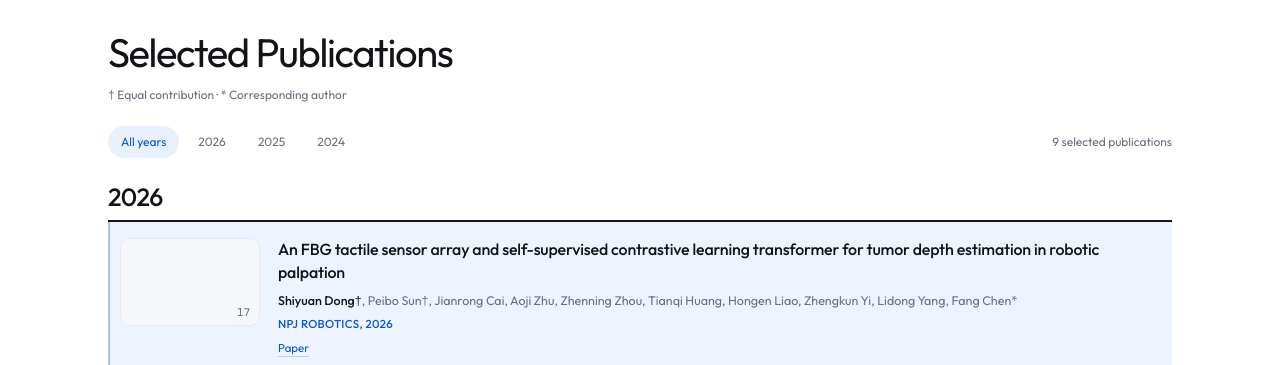
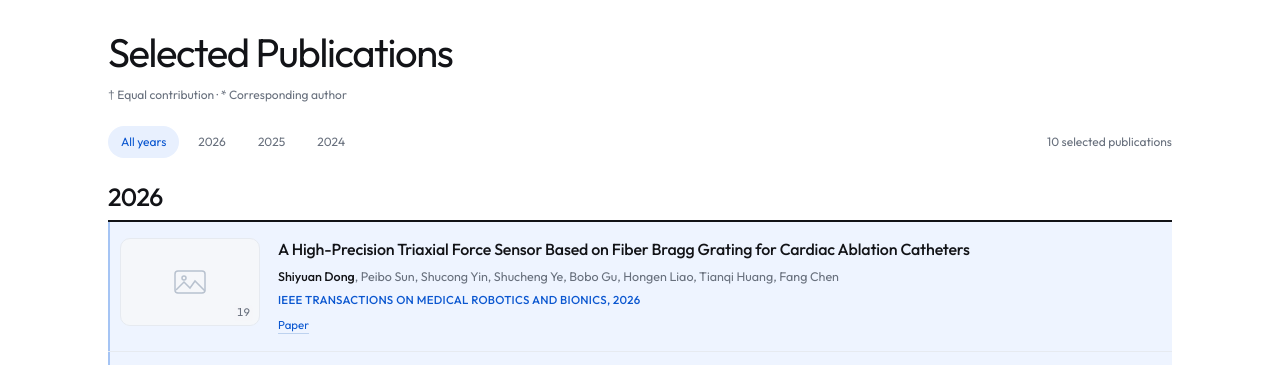
Before and after one commit to ShiyuanDong-Robot/shiyuandong-robot.github.io, a plain HTML site: page index.html in a window 1280 px wide. Shown: the part 1200-1565 px from the top of the page. Drawn offline with Linux system fonts and the light colour scheme; no server answers; grey boxes are pictures that could not be loaded.

Commit message:
Add highlighted cardiac ablation force sensor publication

```diff
--- a/index.html
+++ b/index.html
@@ -144,10 +144,21 @@
                         <button type="button" data-filter="2024" aria-pressed="false">2024</button>
                         <button type="button" data-filter="2023" aria-pressed="false">2023</button>
                     </div>
-                    <p class="publication-count" role="status" aria-live="polite">18 publications</p>
+                    <p class="publication-count" role="status" aria-live="polite">19 publications</p>
                 </div>
                 <div id="publication-list">
-                <div class="publication-group" data-publication-year="2026"><h3 class="year-heading">2026</h3><div class="pub-list"><article class="pub-item" data-year="2026"><div class="pub-media" data-media-id="13">
+                <div class="publication-group" data-publication-year="2026"><h3 class="year-heading">2026</h3><div class="pub-list"><article class="pub-item pub-featured" data-year="2026"><div class="pub-media" data-media-id="19">
+<div class="media-placeholder" aria-hidden="true"><svg viewBox="0 0 32 24" fill="none" stroke="currentColor" stroke-width="1.5"><rect x="1" y="1" width="30" height="22" rx="3"/><circle cx="10" cy="8" r="2"/><path d="m2 20 8-8 6 6 5-7 10 10"/></svg></div>
+<span class="pub-number" aria-hidden="true">19</span>
+</div><div class="pub-content">
+<h4 class="pub-title">A High-Precision Triaxial Force Sensor Based on Fiber Bragg Grating for Cardiac Ablation Catheters</h4>
+<div class="pub-authors"><strong>Shiyuan Dong</strong>, Peibo Sun, Shucong Yin, Shucheng Ye, Bobo Gu, Hongen Liao, Tianqi Huang, Fang Chen</div>
+<div class="pub-venue"><em>IEEE Transactions on Medical Robotics and Bionics</em>, 2026</div>
+<div class="pub-tags">
+<a aria-label="Read paper: A High-Precision Triaxial Force Sensor Based on Fiber Bragg Grating for Cardiac Ablation Catheters" class="tag" href="https://doi.org/10.1109/TMRB.2026.3742047" rel="noopener noreferrer" target="_blank">Paper</a>
+</div>
+</div></article>
+<article class="pub-item" data-year="2026"><div class="pub-media" data-media-id="13">
 <video src="videos/publication-18.mp4" muted loop playsinline controls preload="metadata" aria-label="Demonstration video for publication 18"></video>
 <button class="video-preview-toggle" type="button" aria-label="Open video for publication 18 in picture-in-picture" aria-expanded="false" title="Open in picture-in-picture" hidden><svg viewBox="0 0 24 24" fill="none" stroke="currentColor" stroke-width="1.7" aria-hidden="true"><rect x="3" y="4" width="18" height="16" rx="2"/><rect x="12" y="11" width="7" height="6" rx="1" fill="currentColor" stroke="none"/></svg></button>
 <span class="video-preview-status" aria-hidden="true" hidden>Playing in<br>floating window</span>
```
Also changed, not shown: 1 other file.
